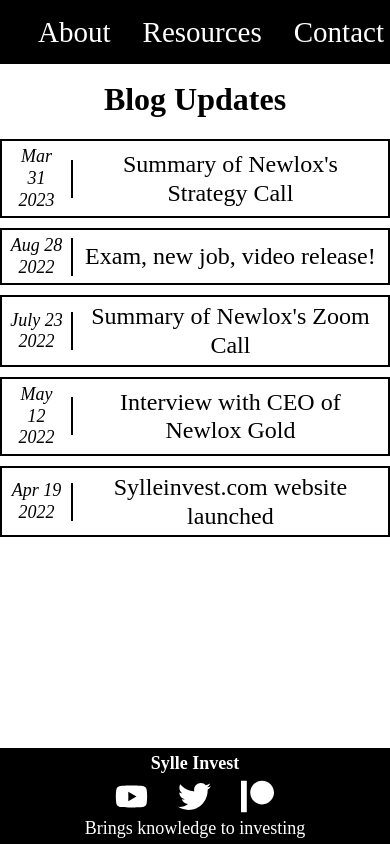
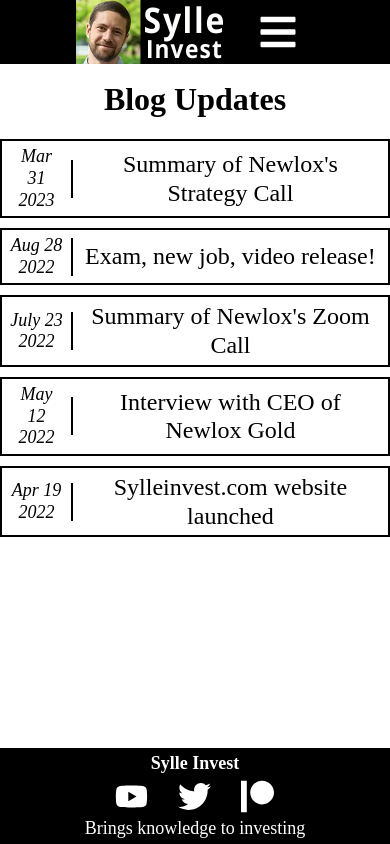
Before and after one commit to PontusLindblom/sylleinvest-website, a Next.js app: page / in a window 390 px wide. Built offline with nearby package versions, Linux system fonts and the light colour scheme.

Commit message:
Add responsive design to navbar

```diff
--- a/src/app/globals.css
+++ b/src/app/globals.css
@@ -67,6 +67,12 @@ a {
     text-decoration: none;
 }
 
+/* Remove button styling */
+button {
+    all: unset;
+    cursor: pointer;
+}
+
 /*
     ::: Pontus Lindblom's Custom CSS Reset ends here :::
 */
--- a/src/components/Navbar.tsx
+++ b/src/components/Navbar.tsx
@@ -1,25 +1,66 @@
+"use client";
+
 import styles from './navbar.module.css'
 import Image from 'next/image';
 import Link from 'next/link';
+import {FaBars, FaTimes} from "react-icons/fa";
+import {useState} from "react";
 
 const Navbar = () => {
+    const [dropdown, setDropdown] = useState(false);
+
     return (
-        <div className={styles.navbarContainer}>
+        <div
+            className={`${dropdown ? styles.navbarContainerExtended : styles.navbarContainer} ${styles.limitHeightIfWide}`}>
+            <div className={styles.navbarMenu}>
                 <Link href="/" className={styles.navbarLogo}>
-                <Image src="/navbar-logo.webp" alt="Sylle Invest Logotype" width={150} height={64} priority={true}/>
+                    <Image src="/navbar-logo.webp"
+                           alt="Sylle Invest Logotype"
+                           width={150}
+                           height={64}
+                           priority={true}/>
                 </Link>
 
-            <Link href="/about" className={styles.navbarItem}>
+                <Link href="/about"
+                      className={`${styles.navbarItem} ${styles.hideIfNarrow}`}>
                     About
                 </Link>
 
-            <Link href="/resources" className={styles.navbarItem}>
+                <Link href="/resources"
+                      className={`${styles.navbarItem} ${styles.hideIfNarrow}`}>
                     Resources
                 </Link>
 
-            <Link href="/contact" className={styles.navbarItem}>
+                <Link href="/contact"
+                      className={`${styles.navbarItem} ${styles.hideIfNarrow}`}>
                     Contact
                 </Link>
+
+                <button className={`${styles.dropdownBtn} ${styles.hideIfWide}`}
+                        onClick={() => {
+                            setDropdown((dropdown: boolean) => !dropdown);
+                        }}>
+                    {dropdown ? <FaTimes/> : <FaBars/>}
+                </button>
+            </div>
+
+            <div
+                className={`${dropdown ? styles.navbarDropdown : styles.hide} ${styles.hideIfWide}`}>
+                <Link href="/about"
+                      className={`${styles.navbarItemDropdown}`}>
+                    About
+                </Link>
+
+                <Link href="/resources"
+                      className={`${styles.navbarItemDropdown}`}>
+                    Resources
+                </Link>
+
+                <Link href="/contact"
+                      className={`${styles.navbarItemDropdown}`}>
+                    Contact
+                </Link>
+            </div>
         </div>
     )
 }
--- a/src/components/navbar.module.css
+++ b/src/components/navbar.module.css
@@ -1,13 +1,27 @@
 .navbarContainer {
     display: flex;
-    justify-content: center;
+    flex-direction: column;
     background: black;
     color: white;
     min-height: 6.4rem;
 }
 
+.navbarContainerExtended {
+    display: flex;
+    flex-direction: column;
+    background: black;
+    color: white;
+    min-height: 19rem;
+}
+
+.navbarMenu {
+    display: flex;
+    justify-content: center;
+}
+
 .navbarLogo {
-    padding-inline: 1.6rem;
+    padding-right: 1.6rem;
+    height: 6.4rem;
 }
 
 .navbarItem {
@@ -16,3 +30,45 @@
     padding-inline: 1.6rem;
     font-size: 2.9rem;
 }
+
+.navbarItemDropdown {
+    display: flex;
+    font-size: 2.9rem;
+    margin-block: 0.6rem;
+}
+
+.navbarItem:last-of-type {
+    padding-right: 0.8rem;
+}
+
+.dropdownBtn {
+    padding-inline: 1.6rem;
+    font-size: 4rem;
+    height: 6.4rem;
+}
+
+.navbarDropdown {
+    align-self: center;
+}
+
+.hide {
+    display: none;
+}
+
+@media (width < 535px) {
+    .hideIfNarrow {
+        display: none;
+    }
+}
+
+@media (width >= 535px) {
+    .hideIfWide {
+        display: none;
+    }
+}
+
+@media (width >= 535px) {
+    .limitHeightIfWide {
+        min-height: 6.4rem;
+    }
+}
```
Lines whose indentation alone changed are shown as unchanged.
